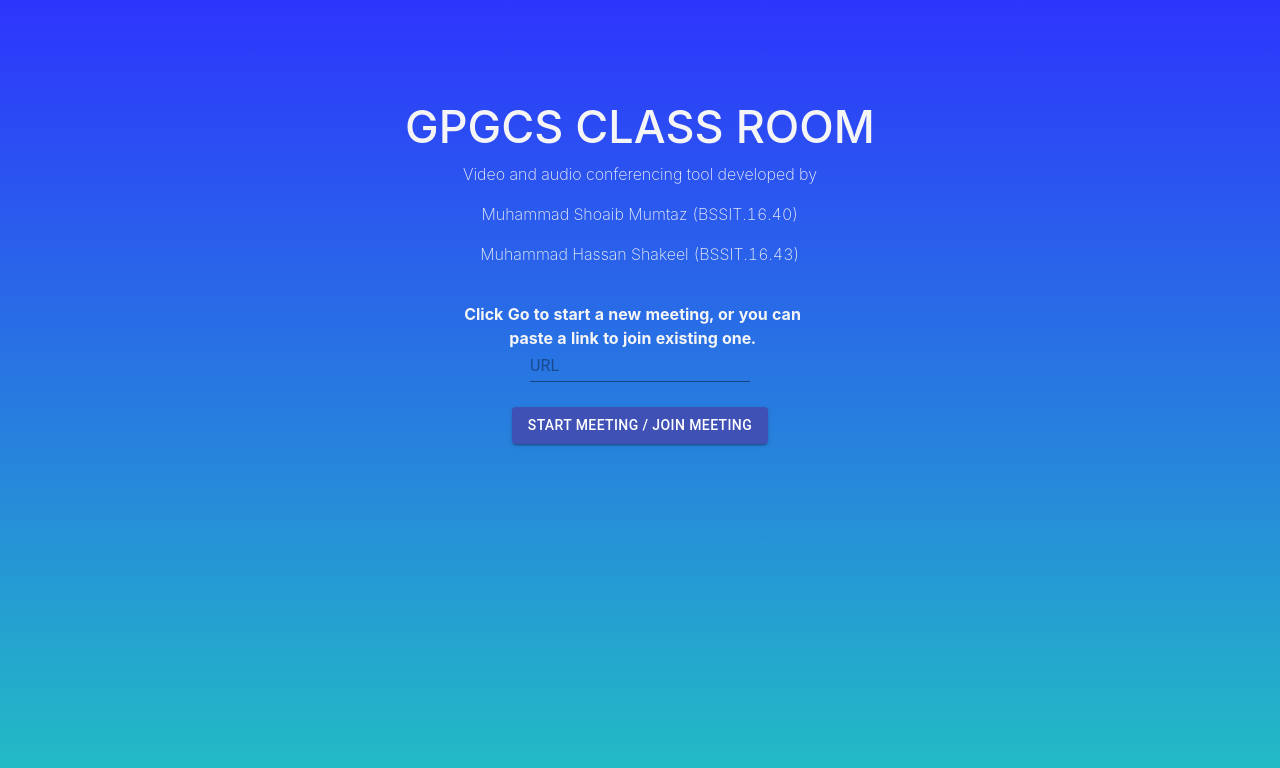
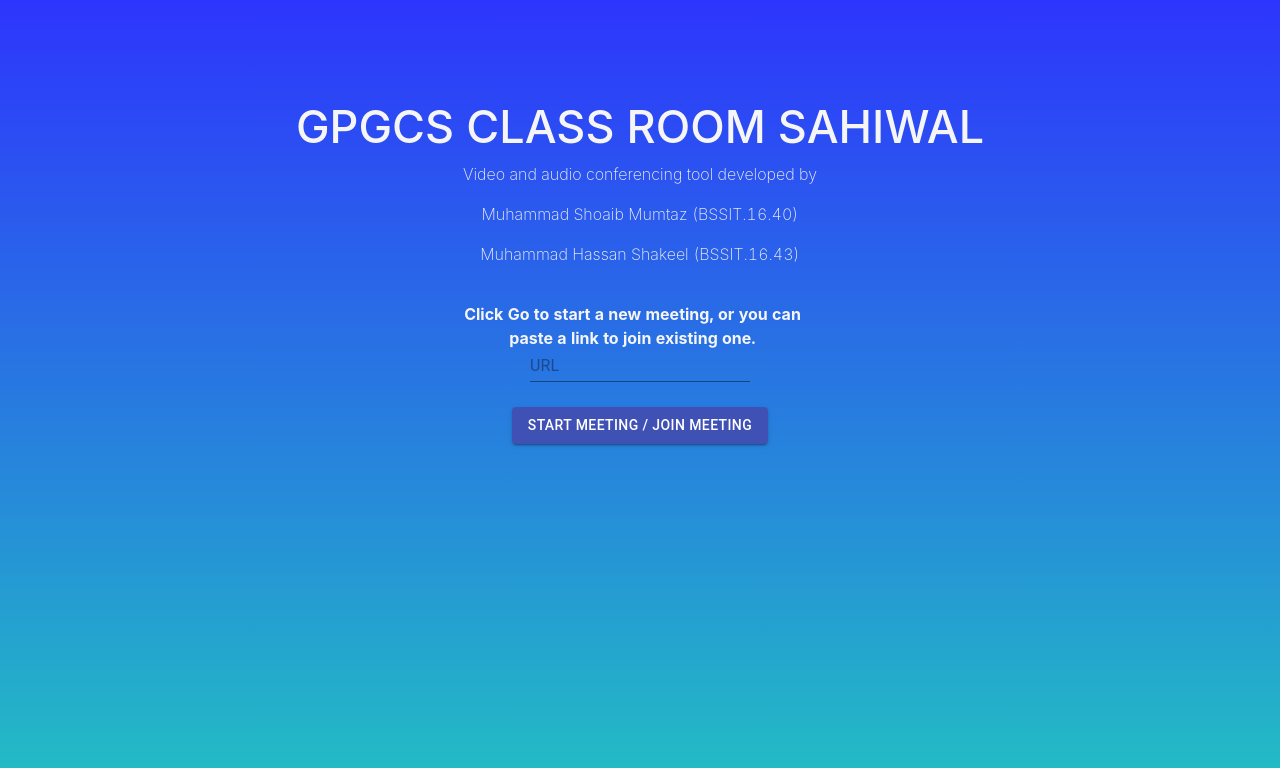
Before and after one commit to bssit-16-43/virtualclass, a React (Create React App) app: page / in a window 1280 px wide. Shown: the top 768 px of the page. Built offline with nearby package versions, Linux system fonts and the light colour scheme.

Commit message:
initial commit

```diff
--- a/src/Home.js
+++ b/src/Home.js
@@ -28,7 +28,7 @@ class Home extends Component {
 
 
 				<div>
-					<h1 style={{ fontSize: "45px" , color:"whitesmoke" }}>GPGCS CLASS ROOM</h1>
+					<h1 style={{ fontSize: "45px" , color:"whitesmoke" }}>GPGCS CLASS ROOM SAHIWAL</h1>
 					<p style={{ fontWeight: "200" }}>Video and audio conferencing tool developed by </p>
 					<p style={{ fontWeight: "200" }}>Muhammad Shoaib Mumtaz (BSSIT.16.40)</p>
 					<p style={{ fontWeight: "200" }}>Muhammad Hassan Shakeel (BSSIT.16.43)</p>
```
